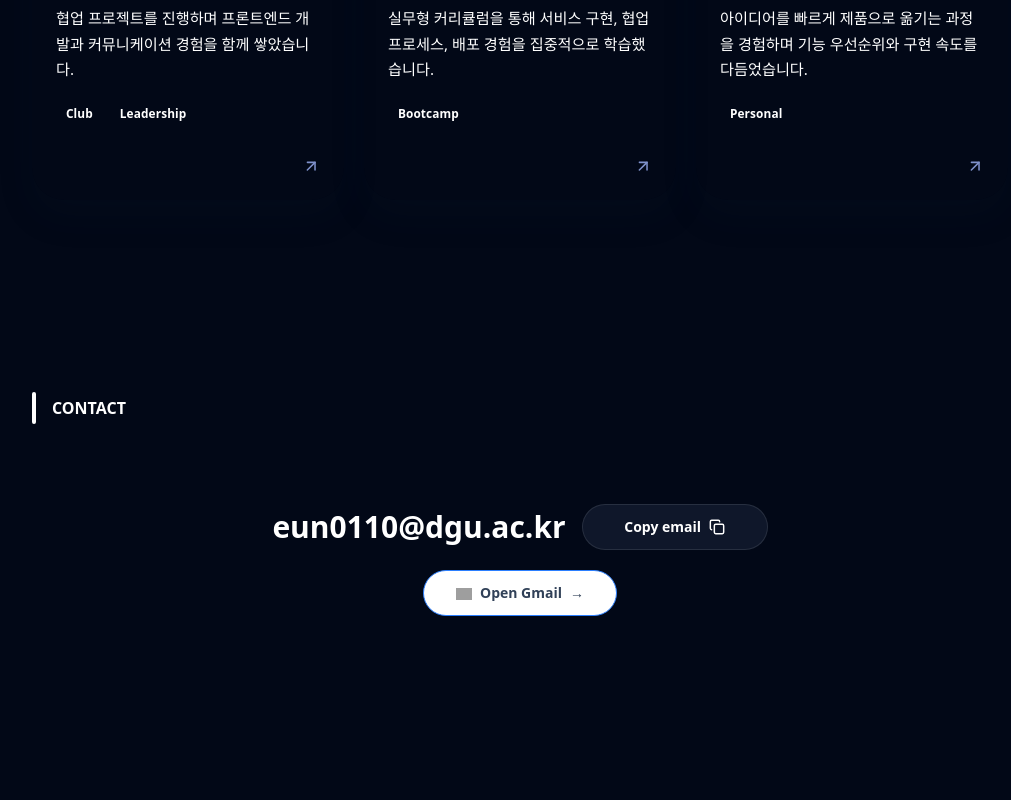
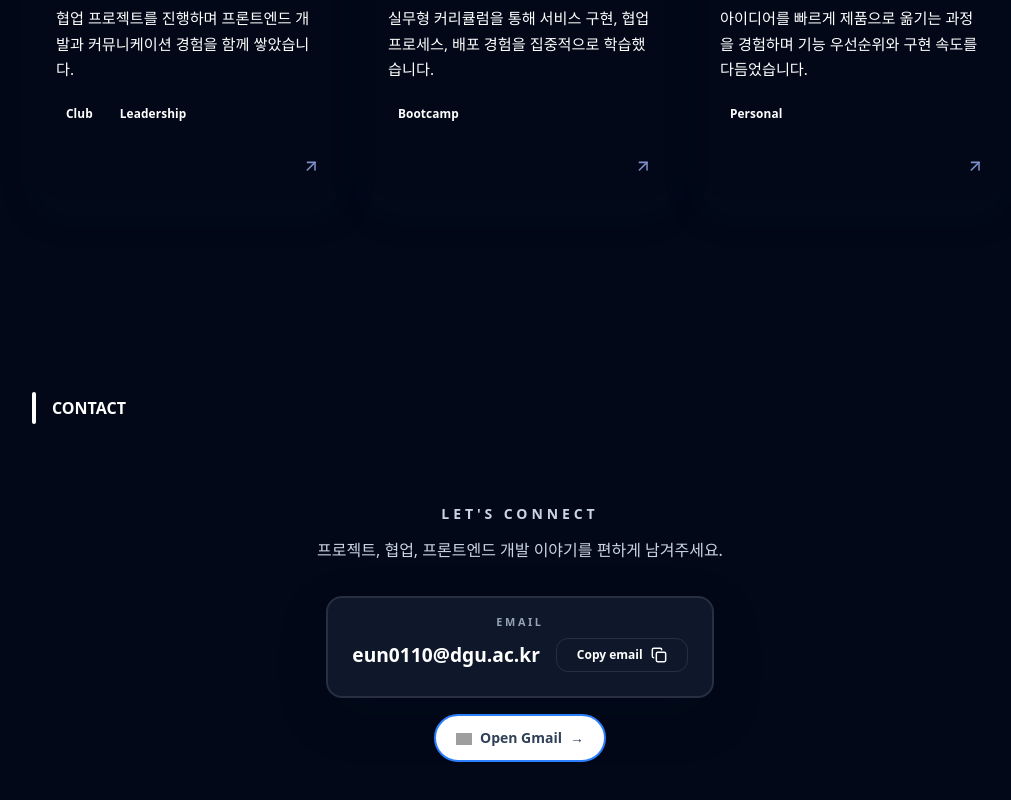
Before and after one commit to eae22/portfolio, a Next.js app: page / in a window 1280 px wide. Shown: the part 2639-3439 px from the top of the page, without its empty margins (120-1131 px from the left). Before the commit the page ends 3351 px from the top, so only its background shows below. Built offline with nearby package versions, Linux system fonts and the light colour scheme; grey boxes are pictures that could not be loaded.

Commit message:
🎨 style: Contact 섹션 메일 액션 레이아웃 및 스타일 정리 (#5)

```diff
--- a/src/sections/Contact.tsx
+++ b/src/sections/Contact.tsx
@@ -33,22 +33,32 @@ export default function Contact() {
           CONTACT
         </h2>
       </div>
-      <div className="flex flex-col items-center justify-center">
-        <div className="mb-5 flex flex-wrap items-center justify-center gap-3 md:gap-4">
-          <p className="text-xl font-bold text-text-primary md:text-3xl">
+      <div className="flex flex-col items-center justify-center text-center">
+        <p className="mb-3 text-sm font-semibold uppercase tracking-[0.28em] text-text-secondary">
+          Let&apos;s connect
+        </p>
+        <p className="mb-8 max-w-xl text-sm leading-7 text-text-secondary md:text-base">
+          프로젝트, 협업, 프론트엔드 개발 이야기를 편하게 남겨주세요.
+        </p>
+        <div className="mb-4 flex flex-col items-center gap-2 rounded-2xl border-2 border-border-subtle bg-surface-card px-5 py-4 shadow-[0_18px_50px_rgba(5,10,30,0.18)] md:px-6">
+          <span className="text-[0.68rem] font-semibold uppercase tracking-[0.24em] text-text-tertiary">
+            Email
+          </span>
+          <div className="flex flex-wrap items-center justify-center gap-3 md:gap-4">
+            <p className="text-lg font-bold text-text-primary md:text-[1.2rem]">
               {EMAIL}
             </p>
             <button
               type="button"
               onClick={handleCopyEmail}
-            className={`flex cursor-pointer items-center gap-2 rounded-full border px-6 py-3 text-sm font-semibold transition-all duration-200 active:scale-[0.98] ${
+              className={`flex cursor-pointer items-center rounded-sm border px-4 py-2 text-xs font-semibold transition-all duration-200 active:scale-[0.98] md:px-5 ${
                 copied
                   ? "border-border-accent bg-surface-pill text-text-primary shadow-md"
-                : "border-border-subtle bg-surface-card text-text-primary hover:scale-[1.03] hover:bg-surface-pill-hover hover:shadow-md"
+                  : "border-border-subtle bg-bg-elevated text-text-primary hover:scale-[1.03] hover:bg-surface-pill-hover hover:shadow-md"
               }`}
               aria-live="polite"
             >
-            <span className="relative inline-flex h-5 min-w-34 items-center justify-center overflow-hidden text-center">
+              <span className="relative inline-flex h-4 min-w-22 items-center justify-center overflow-hidden text-center">
                 <span
                   className={`inline-flex w-full items-center justify-center gap-2 transition-all duration-200 ${
                     copied
@@ -72,12 +82,18 @@ export default function Contact() {
               </span>
             </button>
           </div>
+          <p
+            className={`text-xs transition-colors duration-200 ${
+              copied ? "text-text-secondary" : "text-text-tertiary"
+            }`}
+          ></p>
+        </div>
         <div className="flex flex-wrap items-center justify-center gap-4">
           <a
             href={GMAIL_COMPOSE_URL}
             target="_blank"
             rel="noreferrer"
-            className="flex cursor-pointer items-center gap-2 rounded-full border border-blue-500 bg-white px-8 py-3 text-sm font-semibold text-slate-700 transition-all duration-200 hover:scale-[1.03] hover:bg-gray-100 hover:shadow-md active:scale-[0.98]"
+            className="group flex cursor-pointer items-center gap-2 rounded-full border-2 border-blue-500 bg-white px-5 py-3 text-sm font-semibold text-slate-700 transition-all duration-200 hover:-translate-y-0.5 hover:bg-gray-100 hover:shadow-md active:scale-[0.98]"
           >
             {/* biome-ignore lint/performance/noImgElement: Small external Gmail brand icon is decorative and simplest as a raw img. */}
             <img
@@ -89,7 +105,12 @@ export default function Contact() {
               decoding="async"
             />
             Open Gmail
-            <span aria-hidden="true">→</span>
+            <span
+              aria-hidden="true"
+              className="inline-flex transition-transform duration-200 group-hover:translate-x-1"
+            >
+              →
+            </span>
           </a>
         </div>
       </div>
```
Lines whose indentation alone changed are shown as unchanged.
